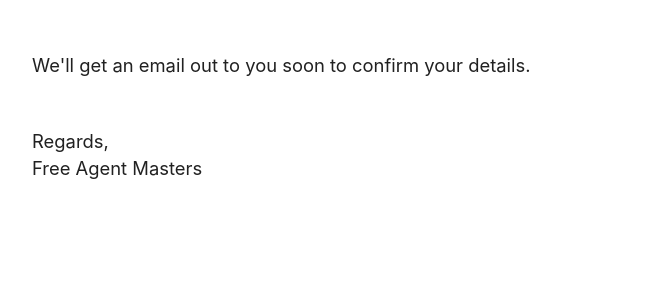
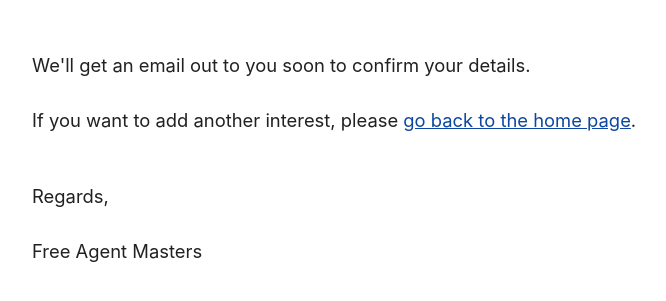
Before and after one commit to freeagentmasters/www, an Eleventy site: page src/thank-you.md in a window 1280 px wide. Shown: the part 223-524 px from the top of the page, without its empty margins (248-914 px from the left). Built offline with nearby package versions, Linux system fonts and the light colour scheme; Eleventy itself is replaced by a stand-in of ours; files that its build step writes are made by us from their sources; no server answers; what markdown-it-attrs would draw is missing.

Commit message:
Updated copy

```diff
--- a/src/thank-you.md
+++ b/src/thank-you.md
@@ -1,6 +1,7 @@
 # Thank you!
 
-We'll get an email out to you soon to confirm your details.
+We'll get an email out to you soon to confirm your details.<br>
+If you want to add another interest, please [go back to the home page](/).
 
-Regards,
+Regards,<br>
 Free Agent Masters
```
